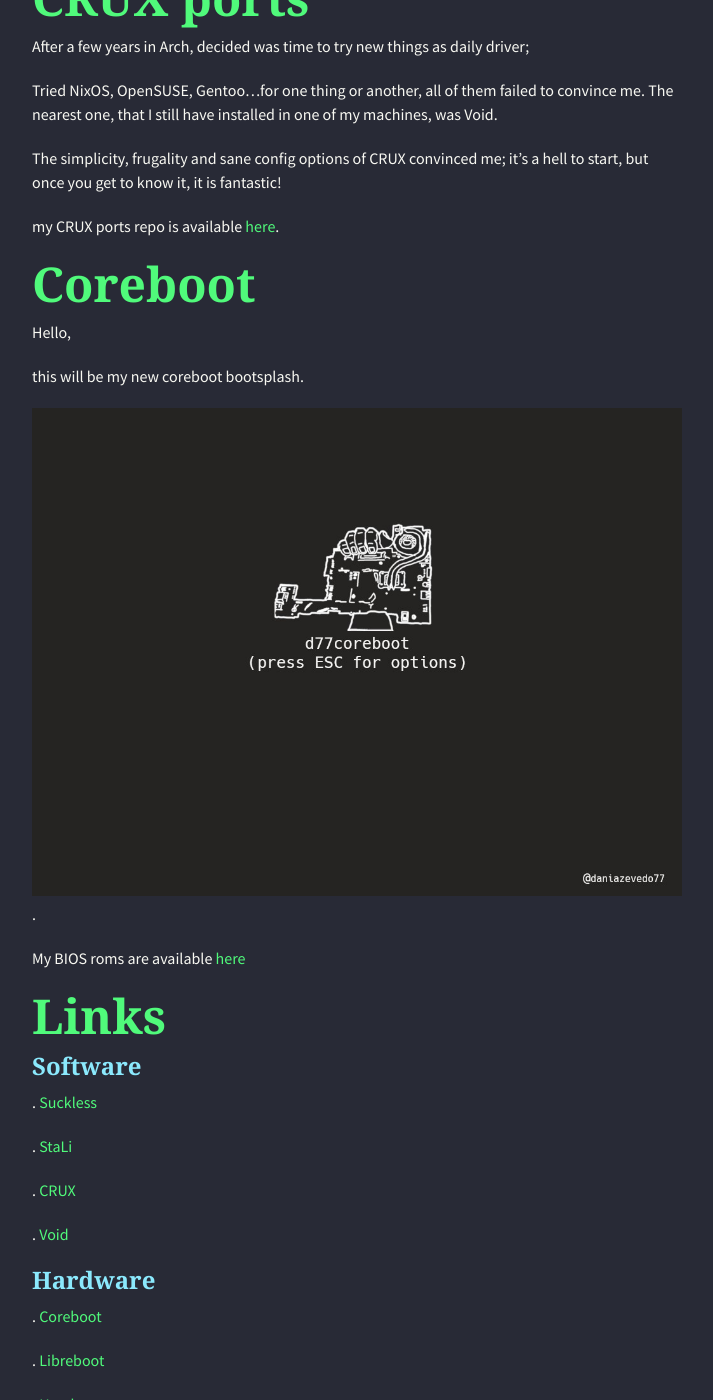
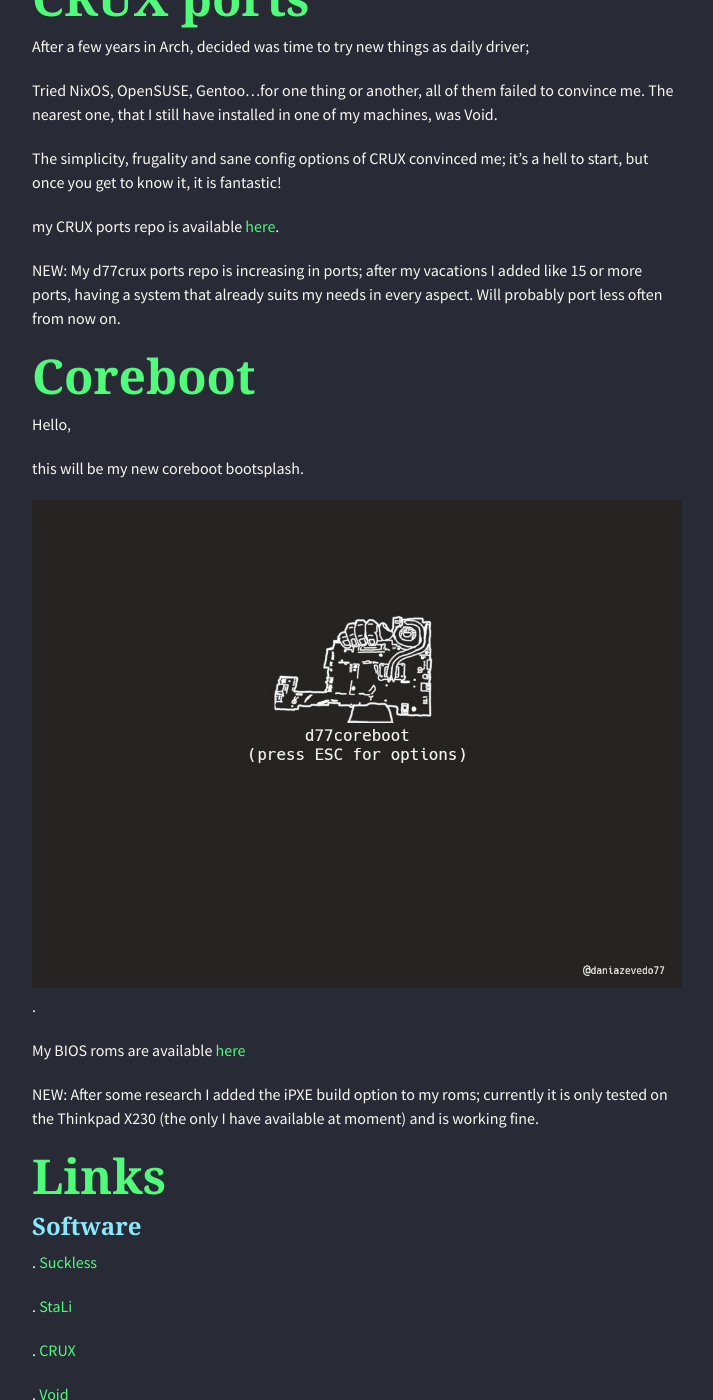
Before and after one commit to dani-77/dani-77.github.io, a Jekyll site: the page built from index.md, in a window 1280 px wide and 1400 px high, scrolled down 497 px. Shown: the whole window, without its empty margins (283-996 px from the left). Built offline with Jekyll 4.4.1, drawn with Linux system fonts in a browser that asks for light colours; nearby versions of some CDN libraries.

Commit message:
Update index.md

```diff
--- a/index.md
+++ b/index.md
@@ -25,6 +25,8 @@ The simplicity, frugality and sane config options of CRUX convinced me; it's a h
 
 my CRUX ports repo is available [here](https://github.com/dani-77/d77crux).
 
+NEW: My d77crux ports repo is increasing in ports; after my vacations I added like 15 or more ports, having a system that already suits my needs in every aspect. Will probably port less often from now on.
+
 
 # Coreboot
 
@@ -35,6 +37,8 @@ this will be my new coreboot bootsplash.
 ![bootsplash](/img/backI.jpg).
 
 My BIOS roms are available [here](https://github.com/dani-77/d77coreboot)
+
+NEW: After some research I added the iPXE build option to my roms; currently it is only tested on the Thinkpad X230 (the only I have available at moment) and is working fine.
 
 # Links
 
@@ -57,3 +63,5 @@ My BIOS roms are available [here](https://github.com/dani-77/d77coreboot)
 . [Heads](https://osresearch.net/)
 
 . [Dasharo](https://www.dasharo.com)
+
+. [iPXE](https://ipxe.org/)
```
Also changed, not shown: other parts of index.md (+2 -0 lines).
